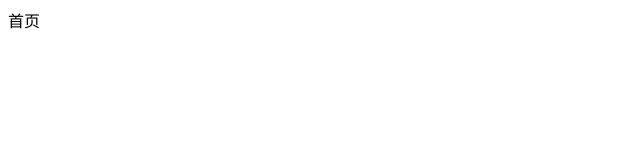
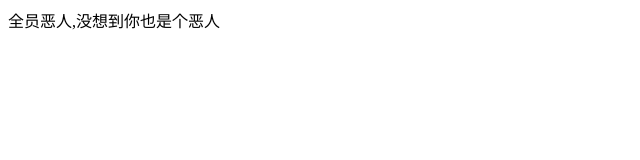
Before and after one commit to it-rcc/rcc-index, a plain HTML site: page index.html in a window 1280 px wide. Shown: the whole page, without its empty margins (0-640 px from the left). Drawn offline with Linux system fonts and the light colour scheme.

Commit message:
荣某某第一次修改的页面

```diff
--- a/index.html
+++ b/index.html
@@ -9,7 +9,7 @@
 </head>
 
 <body>
-    首页
+    全员恶人,没想到你也是个恶人
 </body>
 
 </html>
```
